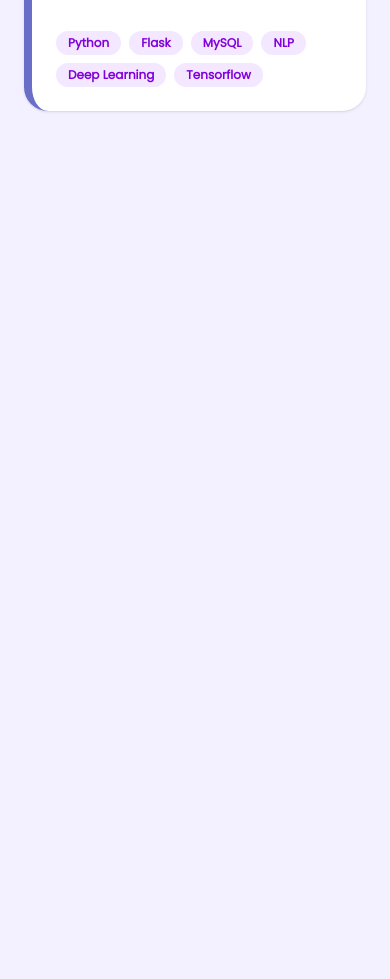
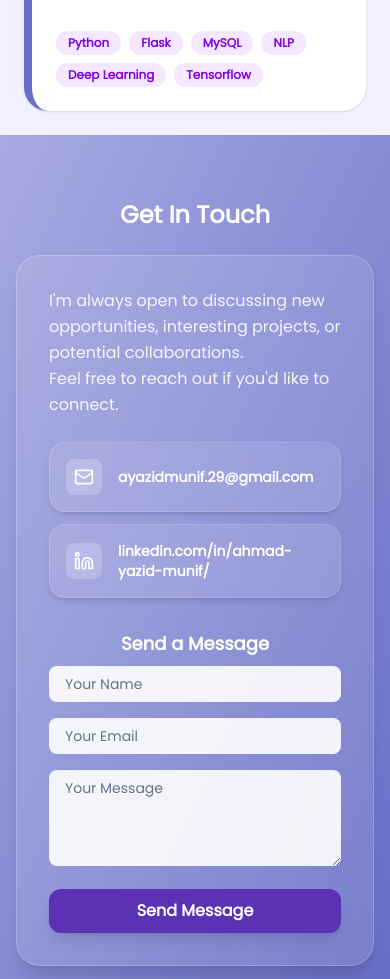
Before and after one commit to yazid29/yazid29.github.io, a React (Vite) app: page / in a window 390 px wide. Shown: the part 5161-6140 px from the top of the page. Before the commit the page ends 5296 px from the top, so only its background shows below. Built offline with nearby package versions, Linux system fonts and the light colour scheme.

Commit message:
add: my contact

```diff
--- a/src/App.jsx
+++ b/src/App.jsx
@@ -4,6 +4,7 @@ import About from './components/About.jsx'
 import Skill from './components/Skill.jsx'
 import Experience from './components/Experience.jsx'
 import Project from './components/Project.jsx'
+import Contact from './components/Contact.jsx'
 function App() {
   return (
     <>
@@ -15,6 +16,7 @@ function App() {
             <Skill />
             <Experience />
             <Project />
+            <Contact/>
           </main>
       </div>
     </>
--- /dev/null
+++ b/src/components/Contact.jsx
@@ -0,0 +1,65 @@
+const Contact = () => {
+    return (
+        <section id="contact" className="min-h-screen flex items-start justify-center px-4 md:px-6 pt-16 scroll-mt-24 bg-gradient-to-br from-[#A7AAE1] to-[#696FC7]">
+            <div className="max-w-4xl w-full">
+                <h2 className="text-2xl md:text-3xl font-bold text-center text-white mb-6">Get In Touch</h2>
+                <div className="grid md:grid-cols-2 gap-8 backdrop-blur-m bg-white/10 border border-white/20 rounded-3xl p-8 md:p-12 shadow-xl">
+                    <div>
+                        <p className="text-white/90 leading-relaxed mb-6">
+                            I'm always open to discussing new opportunities, interesting projects,
+                            or potential collaborations. <br></br>Feel free to reach out if you'd like to connect.
+                        </p>
+                        <div className="space-y-3">
+                            <a href="mailto:ayazidmunif.29@gmail.com" className="flex items-center gap-4 backdrop-blur-md bg-white/10 border border-white/15
+                                rounded-2xl p-4 shadow-md transition-all duration-300
+                                hover:bg-white/20 hover:scale-[1.02] hover:shadow-lg group">
+                                <div className="bg-white/20 p-2 rounded-lg">
+                                    <svg xmlns="http://www.w3.org/2000/svg" width="20" height="20" viewBox="0 0 24 24" fill="none" stroke="currentColor" stroke-width="2" stroke-linecap="round" stroke-linejoin="round" class="text-white"><rect width="20" height="16" x="2" y="4" rx="2"/><path d="m22 7-8.97 5.7a1.94 1.94 0 0 1-2.06 0L2 7"/></svg>
+                                </div>
+                                <p className="text-white font-semibold text-sm">
+                                    ayazidmunif.29@gmail.com
+                                </p>
+                            </a>
+                            <a href="https://www.linkedin.com/in/ahmad-yazid-munif/" className="flex items-center gap-4 backdrop-blur-md bg-white/10 border border-white/15
+                                rounded-2xl p-4 shadow-md transition-all duration-300
+                                hover:bg-white/20 hover:scale-[1.02] hover:shadow-lg group">
+                                <div className="bg-white/20 p-2 rounded-lg">
+                                    <svg xmlns="http://www.w3.org/2000/svg" width="20" height="20" viewBox="0 0 24 24" fill="none" stroke="currentColor" stroke-width="2" stroke-linecap="round" stroke-linejoin="round" class="text-white"><path d="M16 8a6 6 0 0 1 6 6v7h-4v-7a2 2 0 0 0-2-2 2 2 0 0 0-2 2v7h-4v-7a6 6 0 0 1 6-6z"/><rect width="4" height="12" x="2" y="9"/><circle cx="4" cy="4" r="2"/></svg>
+                                </div>
+                                <p className="text-white font-semibold text-sm">
+                                    linkedin.com/in/ahmad-yazid-munif/
+                                </p>
+                            </a>
+                        </div>
+                    </div>
+                    <form className="space-y-4" onsubmit="event.preventDefault(); alert('Thank you! Your message has been sent.');">
+                        <h3 className="text-white font-semibold text-lg mb-2 text-center md:text-left">Send a Message</h3>
+                        <input
+                            className="w-full rounded-lg px-4 py-2 text-sm bg-white/90
+                            focus:outline-none focus:ring-2 focus:ring-[#696FC7] placeholder:text-gray-500"
+                            placeholder="Your Name" required
+                        />
+                        <input
+                            className="w-full rounded-lg px-4 py-2 text-sm bg-white/90
+                            focus:outline-none focus:ring-2 focus:ring-[#696FC7] placeholder:text-gray-500"
+                            type="email" placeholder="Your Email" required
+                        />
+
+                        <textarea
+                            className="w-full rounded-lg px-4 py-2 text-sm bg-white/90
+                            focus:outline-none focus:ring-2 focus:ring-[#696FC7] placeholder:text-gray-500"
+                            rows="4" placeholder="Your Message" required
+                        ></textarea>
+
+                        <button
+                            className="w-full bg-[#5a32b3] hover:bg-[#482890] text-white py-2.5
+                            rounded-xl font-semibold transition shadow-lg active:scale-[0.98]">
+                            Send Message
+                        </button>
+                    </form>
+                </div>
+            </div>
+        </section>
+    )
+}
+export default Contact;
```
